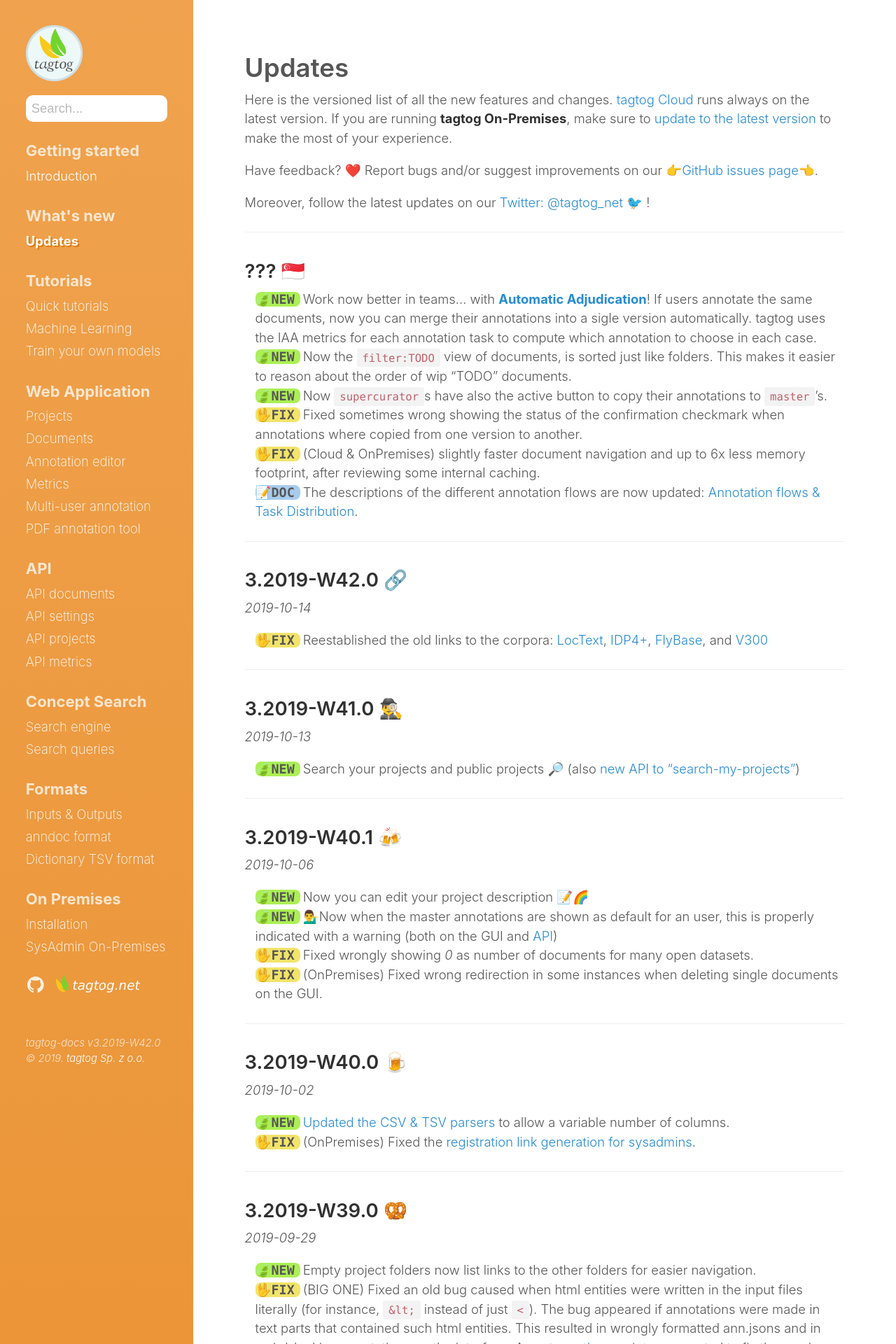
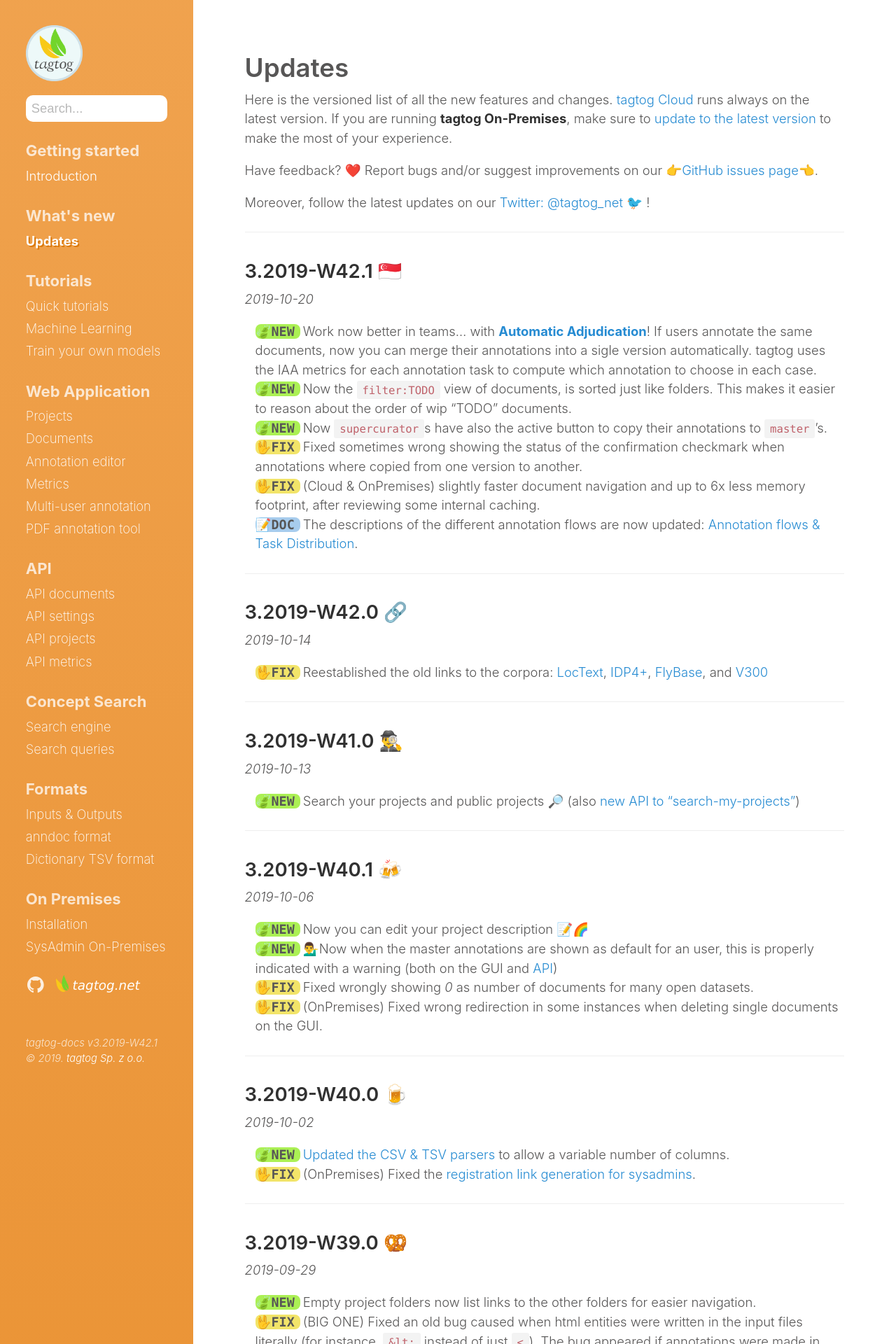
Before and after one commit to tagtogorg/tagtog-doc, a Jekyll site: the page built from updates.md, in a window 1280 px wide. Shown: the top 1920 px of the page at 70% size. Built offline with Jekyll 4.4.1, drawn with Linux system fonts in a browser that asks for light colours; nearby versions of some CDN libraries; emoji names are drawn with the system emoji font.

Commit message:
Bump version: 3.2019-W42.1 🇸🇬

```diff
--- a/_config.yml
+++ b/_config.yml
@@ -71,7 +71,7 @@ plugins:
   - jemoji
 
 # Custom vars
-version: 3.2019-W42.0
+version: 3.2019-W42.1
 sidebar_home_link: true
 search_page: false
 # sidebar_blog_link:  '/blog'   # By default, your home page is your blog
--- a/updates.md
+++ b/updates.md
@@ -14,7 +14,8 @@ Moreover, follow the latest updates on our [Twitter: @tagtog_net 🐦](https://t
 
 ---
 
-## ??? 🇸🇬
+## 3.2019-W42.1 🇸🇬
+_2019-10-20_
 
 <ul class="updates">
   <li class="new"><span markdown="1">Work now better in teams... with [**Automatic Adjudication**](collaboration.html#adjudication)! If users annotate the same documents, now you can merge their annotations into a sigle version automatically. tagtog uses the IAA metrics for each annotation task to compute which annotation to choose in each case.</span></li>
```
Also changed, not shown: 1 other file.
